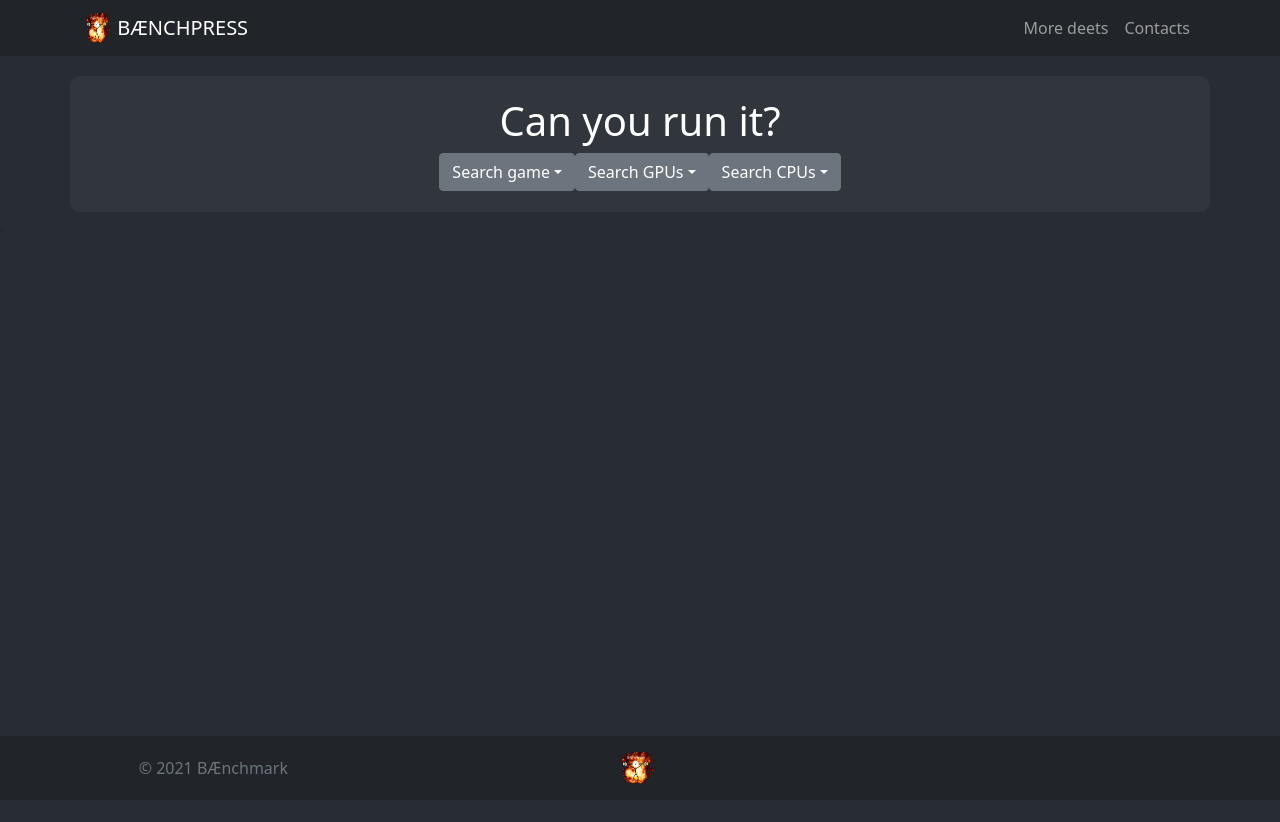
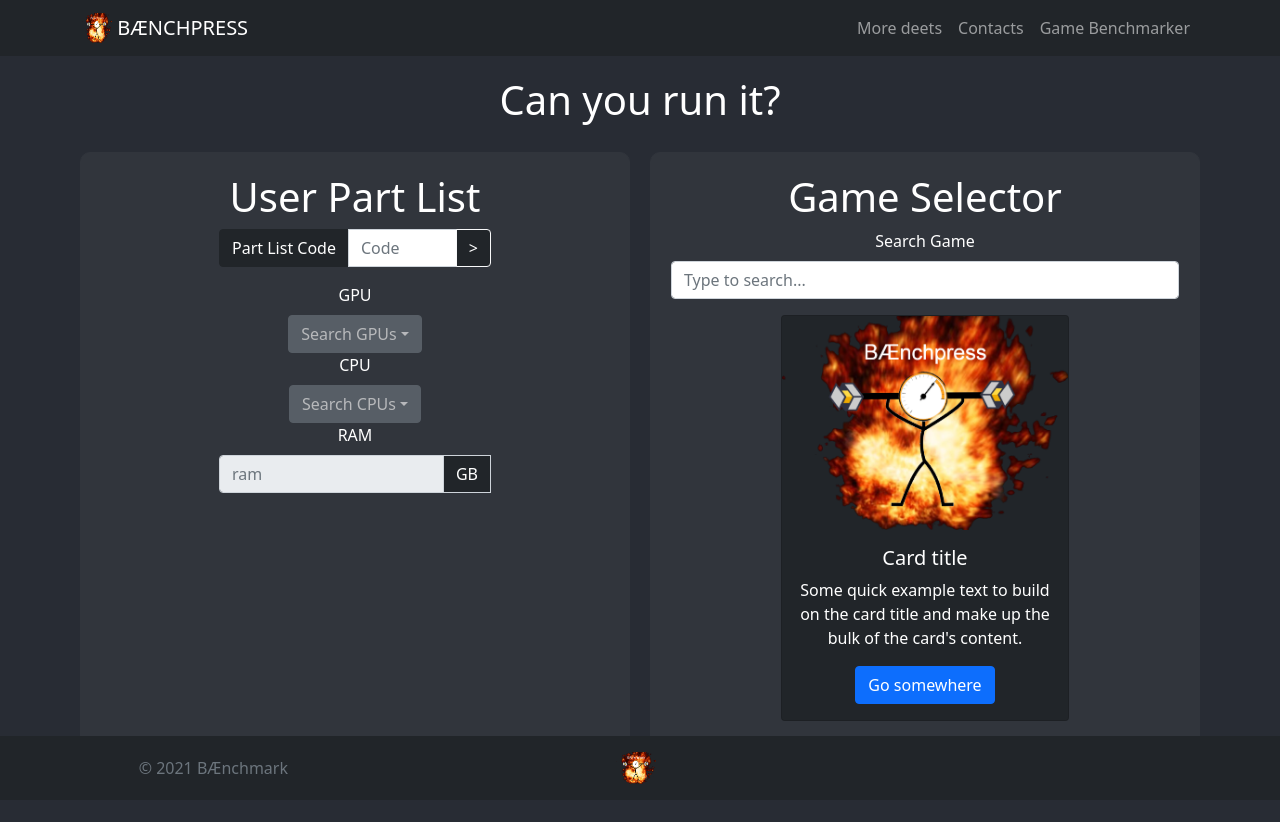
Before and after one commit to Djboy08/it485, a React (Create React App) app in the folder benchmark/: page /games in a window 1280 px wide. Shown: the top 822 px of the page. Before the commit the page ends 800 px from the top, so only its background shows below. Built offline with nearby package versions, Linux system fonts and the light colour scheme.

Commit message:
updated games page

```diff
--- a/benchmark/src/components/NavBar.js
+++ b/benchmark/src/components/NavBar.js
@@ -36,6 +36,9 @@ function NavBar(props) {
       <Nav.Link eventKey={2} href="contact">
         Contacts
       </Nav.Link>
+      <Nav.Link eventKey={3} href="games">
+        Game Benchmarker
+      </Nav.Link>
     </Nav>
   </Navbar.Collapse>
   </Container>
--- /dev/null
+++ b/benchmark/src/components/SearchBar.js
@@ -0,0 +1,40 @@
+import gamesList from "../assets/json/gamesList.json";
+import React, { useState, useEffect } from "react";
+
+function SearchBar(props) {
+  const [name, setName] = useState(props.name);
+  const [values, setValues] = useState(props.values);
+
+  const menuRef = React.useRef();
+  const noItems = React.useRef();
+  const wrapperRef = React.useRef(null);
+
+
+  return (
+    <>
+      <label for="exampleDataList" className="form-label" style={{
+          color: "white",
+      }}>
+        Search Game
+      </label>
+      <input
+        className="form-control"
+        list="datalistOptions"
+        id="exampleDataList"
+        placeholder="Type to search..."
+      />
+      <datalist id="datalistOptions">
+          {values.data.map((item, index) => (
+              <option key={index} value={item}/>
+            ))}
+        {/* <option value="San Francisco" />
+        <option value="New York" />
+        <option value="Seattle" />
+        <option value="Los Angeles" />
+        <option value="Chicago" /> */}
+      </datalist>
+    </>
+  );
+}
+
+export default SearchBar;
--- a/benchmark/src/components/SearchButton.js
+++ b/benchmark/src/components/SearchButton.js
@@ -99,8 +99,9 @@ function SearchButton(props) {
           aria-haspopup="true"
           aria-expanded="false"
           onClick={onClick}
+          disabled={props.disabled}
         >
-          {searchButtonText}
+          {props.value ? props.value : searchButtonText}
         </button>
         <div
           id="menu"
--- a/benchmark/src/components/index.js
+++ b/benchmark/src/components/index.js
@@ -2,3 +2,4 @@ export {default as NavBar} from './NavBar.js';
 export {default as Footer} from './Footer.js';
 export {default as HomeCard} from './HomeCard.js';
 export {default as SearchButton} from './SearchButton.js';
+export {default as SearchBar} from './SearchBar.js';
--- a/benchmark/src/pages/Games.js
+++ b/benchmark/src/pages/Games.js
@@ -1,5 +1,5 @@
 import { Button } from "react-bootstrap";
-import { HomeCard, SearchButton } from "../components";
+import { HomeCard, SearchButton, SearchBar } from "../components";
 import logo from "../assets/logo.png";
 import firstCardLogo from "../assets/cardImg1.jpg";
 import secondCardLogo from "../assets/Who_We_aRe.jpg";
@@ -17,23 +17,118 @@ function Games(props) {
   //     $('#dropdown_coins').text($(this)[0].value)
   //     $("#dropdown_coins").dropdown('toggle');
   // })
+  const s = {
+    backgroundColor: "#31353c",
+    borderRadius: "10px",
+    border: "1px solid #31353c",
+    padding: "20px",
+    marginTop: "20px",
+    marginLeft: "10px",
+    marginRight: "10px",
+  };
 
   return (
     <>
-      <div
-        className="container"
-        style={{
-          backgroundColor: "#31353c",
-          borderRadius: "10px",
-          border: "1px solid #31353c",
-          padding: "20px",
-          marginTop: "20px",
-        }}
-      >
-        <h1 style={{ color: "white" }}> Can you run it? </h1>
-        <SearchButton name="Search game" values={gamesList} />
-        <SearchButton name="Search GPUs" values={gpuList} />
-        <SearchButton name="Search CPUs" values={cpuList} />
+      <div className="container">
+        <h1 style={{ color: "white", marginTop: "20px" }}> Can you run it? </h1>
+        <div className="row" style={{ color: "white" }}>
+          <div className="col" style={s}>
+            <h1 style={{ color: "white" }}> User Part List </h1>
+
+            <div class="input-group mb-3 mx-auto" style={{ maxWidth: "17rem" }}>
+              <span
+                class="input-group-text bg-dark text-white border-dark"
+                id="basic-addon1"
+              >
+                Part List Code
+              </span>
+              <input
+                type="text"
+                class="form-control"
+                placeholder="Code"
+                aria-label="Code"
+                aria-describedby="basic-addon1"
+              />
+              <button
+                class="btn bg-dark text-white border-light"
+                type="button"
+                id="button-addon2"
+              >
+                {">"}
+              </button>
+            </div>
+            <label
+              className="form-label"
+              style={{
+                color: "white",
+              }}
+            >
+              GPU
+            </label>
+            <br />
+            <SearchButton name="Search GPUs" values={gpuList} disabled />
+            <br />
+            <label
+              className="form-label"
+              style={{
+                color: "white",
+              }}
+            >
+              CPU
+            </label>
+            <br />
+            <SearchButton name="Search CPUs" values={cpuList} disabled />
+
+            <br />
+            <label
+              className="form-label"
+              style={{
+                color: "white",
+              }}
+            >
+              RAM
+            </label>
+            <div class="input-group mb-3 mx-auto" style={{ width: "17rem" }}>
+              <input
+                type="text"
+                class="form-control"
+                placeholder="ram"
+                aria-label="ram"
+                aria-describedby="basic-addon1"
+                disabled
+                readOnly
+              />
+              <span
+                class="input-group-text bg-dark text-white"
+                id="basic-addon1"
+              >
+                GB
+              </span>
+              <br />
+            </div>
+          </div>
+          <div className="col" style={s}>
+            <h1 style={{ color: "white" }}> Game Selector </h1>
+            <SearchBar name="Search game" values={gamesList} />
+
+            <div
+              className="card bg-dark mx-auto my-3"
+              style={{ width: "18rem" }}
+            >
+              <img src={logo} className="card-img-top" alt="..." />
+              <div className="card-body">
+                <h5 className="card-title">Card title</h5>
+                <p className="card-text">
+                  Some quick example text to build on the card title and make up
+                  the bulk of the card's content.
+                </p>
+                <a href="#" className="btn btn-primary">
+                  Go somewhere
+                </a>
+              </div>
+            </div>
+          </div>
+        </div>
       </div>
     </>
   );
```
